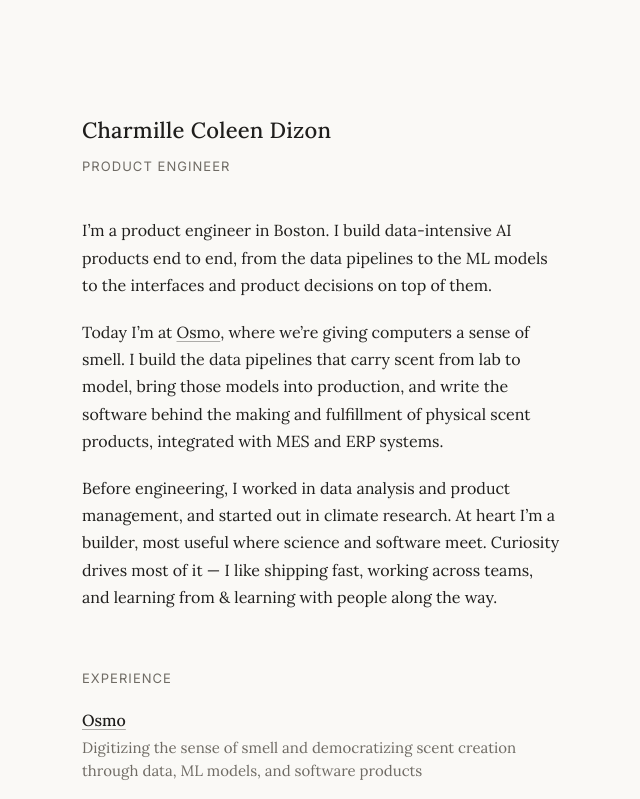
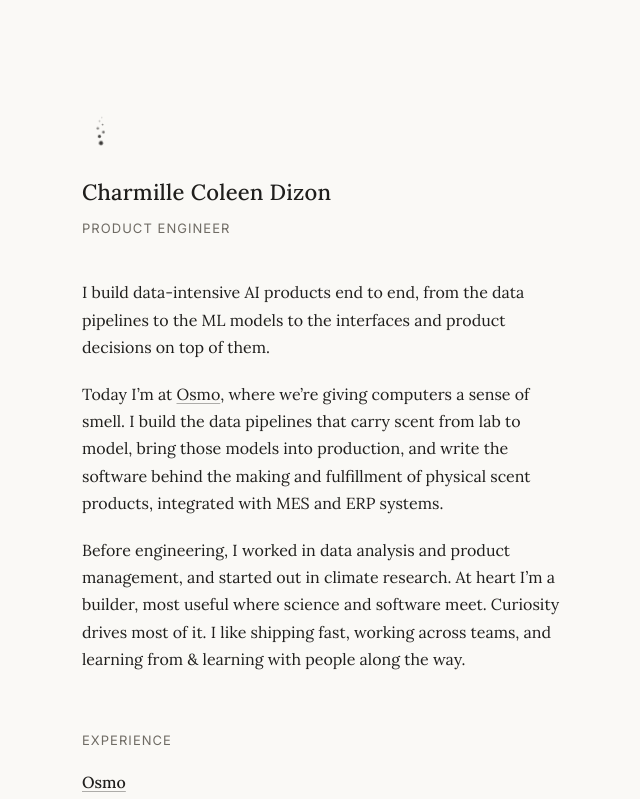
Before and after one commit to cdizon239/charmille, a React (Vite) app: page / in a window 1280 px wide. Shown: the top 799 px of the page, without its empty margins (318-958 px from the left). Built offline with nearby package versions, Linux system fonts and the light colour scheme.

Commit message:
Add animated scent-plume brand mark

```diff
--- a/src/App.tsx
+++ b/src/App.tsx
@@ -1,14 +1,17 @@
+import BrandMark from './BrandMark'
+
 function App() {
   return (
     <main>
       <header>
+        <BrandMark />
         <h1>Charmille Coleen Dizon</h1>
         <p className="role">Product Engineer</p>
       </header>
 
       <section>
         <p>
-          I&rsquo;m a product engineer in Boston. I build data-intensive AI
+          I build data-intensive AI
           products end to end, from the data pipelines to the ML models to
           the interfaces and product decisions on top of them.
         </p>
@@ -24,7 +27,7 @@ function App() {
           Before engineering, I worked in data analysis and product
           management, and started out in climate research. At heart I&rsquo;m
           a builder, most useful where science and software meet. Curiosity
-          drives most of it &mdash; I like shipping fast, working across
+          drives most of it. I like shipping fast, working across
           teams, and learning from &amp; learning with people along the way.
         </p>
       </section>
@@ -42,7 +45,7 @@ function App() {
           </p>
           <ul>
             <li>
-              <span className="dates">2023&ndash;</span>
+              <span className="dates">2023&ndash; present</span>
               <span>Senior Software Engineer</span>
             </li>
           </ul>
--- /dev/null
+++ b/src/BrandMark.tsx
@@ -0,0 +1,40 @@
+import type { CSSProperties } from 'react'
+
+type Dot = { cx: number; cy: number; r: number; o: number; delay: number }
+
+// A scent plume: particles dispersing upward from a source, fading as they
+// rise — sensing smell, and data moving from lab to model.
+const DOTS: Dot[] = [
+  { cx: 24, cy: 39, r: 2.6, o: 1, delay: 0 },
+  { cx: 22, cy: 31, r: 2, o: 0.85, delay: 0.25 },
+  { cx: 27, cy: 26, r: 1.6, o: 0.7, delay: 0.5 },
+  { cx: 20, cy: 21, r: 1.5, o: 0.6, delay: 0.8 },
+  { cx: 26, cy: 16, r: 1.2, o: 0.5, delay: 1.05 },
+  { cx: 22, cy: 11, r: 1.1, o: 0.38, delay: 1.35 },
+  { cx: 25, cy: 6, r: 0.9, o: 0.28, delay: 1.6 },
+]
+
+function BrandMark() {
+  return (
+    <svg
+      className="brand-mark"
+      viewBox="0 0 48 46"
+      width="38"
+      height="38"
+      aria-hidden="true"
+    >
+      {DOTS.map((d, i) => (
+        <circle
+          key={i}
+          cx={d.cx}
+          cy={d.cy}
+          r={d.r}
+          fill="currentColor"
+          style={{ '--o': d.o, animationDelay: `${d.delay}s` } as CSSProperties}
+        />
+      ))}
+    </svg>
+  )
+}
+
+export default BrandMark
--- a/src/index.css
+++ b/src/index.css
@@ -53,6 +53,37 @@ main {
   }
   to {
     opacity: 1;
+    transform: none;
+  }
+}
+
+.brand-mark {
+  display: block;
+  color: var(--ink);
+  margin-bottom: 1.5rem;
+}
+
+.brand-mark circle {
+  transform-box: fill-box;
+  animation: shimmer 3.4s ease-in-out infinite;
+}
+
+@keyframes shimmer {
+  0%,
+  100% {
+    opacity: calc(var(--o) * 0.5);
+    transform: translateY(1px);
+  }
+  50% {
+    opacity: var(--o);
+    transform: translateY(-1.5px);
+  }
+}
+
+@media (prefers-reduced-motion: reduce) {
+  .brand-mark circle {
+    animation: none;
+    opacity: var(--o);
     transform: none;
   }
 }
```
